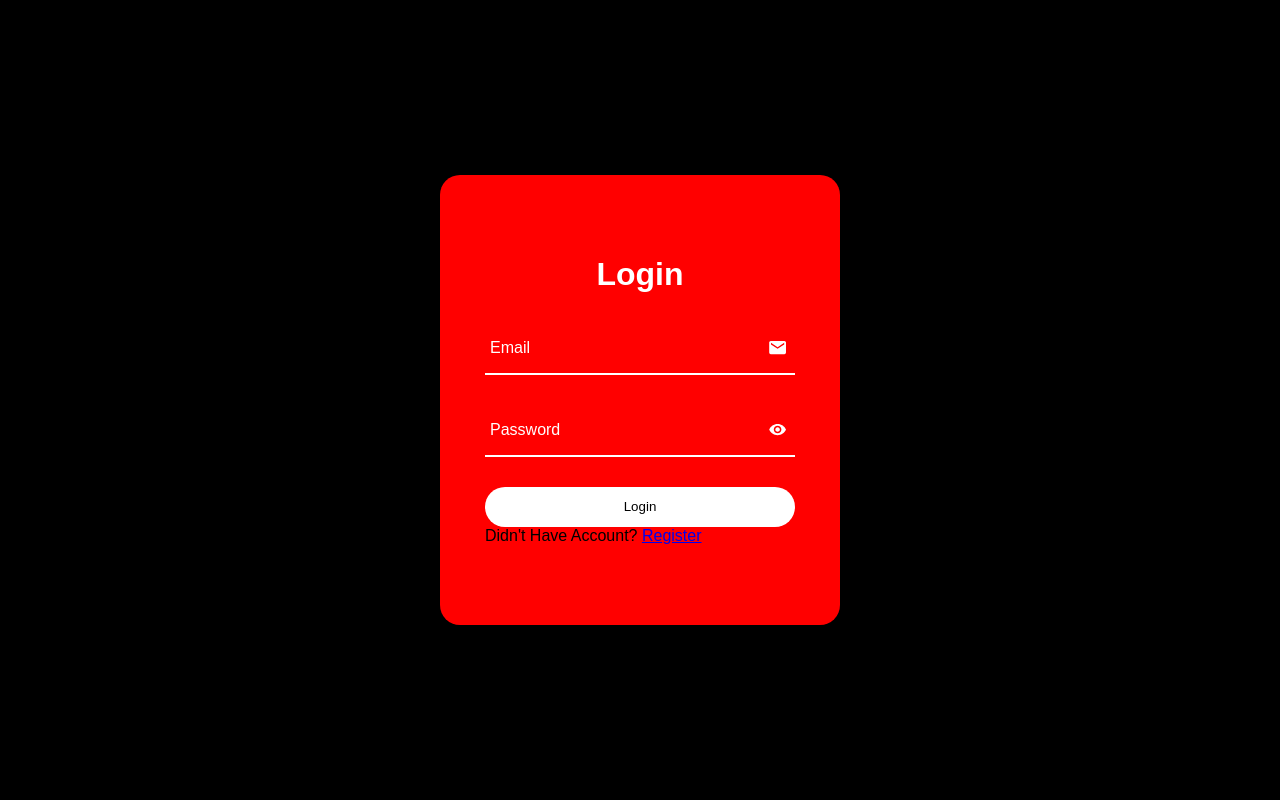
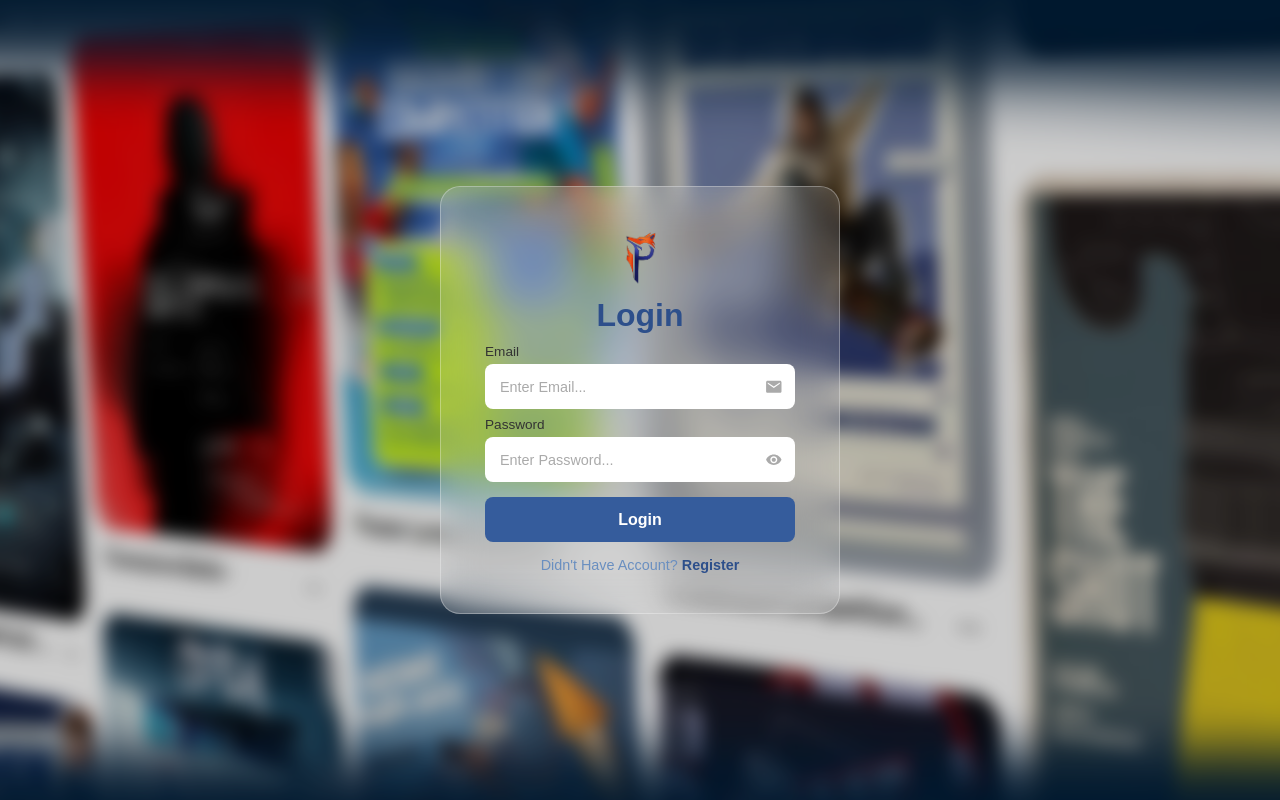
Before and after one commit to Andra6-bit/Pasti_Info, a PHP site: page /login.html in a window 1280 px wide. Run offline with PHP 8.4, Linux system fonts and the light colour scheme.

Commit message:
UI Login Update

```diff
--- a/pinfo/login.css
+++ b/pinfo/login.css
@@ -1,85 +1,170 @@
-*{
+* {
     margin: 0;
     padding: 0;
     box-sizing: border-box;
     font-family: 'Poppins', sans-serif;
 }
 
-body {
+section {
+    position: relative;
     display: flex;
     justify-content: center;
     align-items: center;
-    min-height: 100vh;
-    background: #000;
+    width: 100%;
+    height: 100vh;
+    overflow: hidden;
+}
+
+section::before {
+    content: "";
+    position: absolute;
+    top: 0;
+    left: 0;
+    width: 100%;
+    height: 100%;
+    background: url('Assets/bg_log.jpeg') no-repeat center;
+    background-size: cover;
+    filter: blur(8px);
+    transform: scale(1.1);
+}
+
+section::after {
+    content: "";
+    position: absolute;
+    width: 100%;
+    height: 100%;
+    background: rgba(0, 0, 0, 0.2);
 }
 
 .Login-box {
     position: relative;
+    z-index: 1;
     width: 400px;
-    height: 450px;
-    background: red;
+    height: auto;
+    padding: 40px 30px;
+    background: rgba(255, 255, 255, 0.15);
+    border: 1px solid rgba(255, 255, 255, 0.3);
     border-radius: 20px;
     display: flex;
     justify-content: center;
     align-items: center;
+    backdrop-filter: blur(20px);
+    -webkit-backdrop-filter: blur(20px);
+}
+
+.logo {
+    width: 60px;
+    display: block;
+    margin: 0 auto 10px;
 }
 
 h2 {
     font-size: 2em;
-    color: #fff;
+    color: #2d4f8b;
     text-align: center;
+    margin-bottom: 10px;
 }
 
 .input-box {
     position: relative;
     width: 310px;
-    margin: 30px 0;
-    border-bottom: 2px solid #fff;
-
+    margin: 8px 0;
 }
 
 .input-box label {
-    position: absolute;
-    top: 50%;
-    left: 5px;
-    transform: translateY(-50%);
-    font-size: 1em;
-    color: #fff;
-    pointer-events: none;
-    transition: .5s;
-}
-
-.input-box input:focus~label,
-.input-box input:valid~label {
-    top: -5px;
-
+    position: static;
+    display: block;
+    margin-bottom: 5px;
+    font-size: 0.85em;
+    color: #333;
+    font-weight: 500;
 }
 
 .input-box input {
     width: 100%;
-    height: 50px;
-    background: transparent;
+    height: 45px;
+    background: #fff;
     border: none;
     outline: none;
-    font-size: 1em;
-    color: #fff;
-    padding: 0 35px 0 5px;
+    border-radius: 8px;
+    font-size: 0.9em;
+    color: #333;
+    padding: 0 40px 0 15px;
+}
+
+.input-box input::placeholder {
+    color: #aaa;
+}
+
+.input-box input:focus {
+    box-shadow: 0 0 0 2px rgba(53, 92, 156, 0.3);
 }
 
 .input-box .icon {
     position: absolute;
-    right: 8px;
-    color: #fff;
-    font-size: 1.2em;
-    line-height: 57px;
-
+    right: 12px;
+    bottom: 0;
+    height: 45px;
+    display: flex;
+    align-items: center;
+    color: #aaa;
+    font-size: 1.1em;
+    pointer-events: none;
 }
 
 button {
-    width: 100%;
-    height: 40px;
-    background: #fff;
+    width: 310px;
+    height: 45px;
+    background: #355c9c;
     border: none;
     outline: none;
-    border-radius: 40px;
+    border-radius: 8px;
+    cursor: pointer;
+    font-size: 1em;
+    color: #fff;
+    font-weight: 600;
+    margin-top: 15px;
+    display: block;
 }
+
+button:hover {
+    background: #2d4f8b;
+    transition-property: background;
+    transition-duration: 0.3s;
+    transition-timing-function: ease;
+}
+
+.register-link {
+    font-size: 0.9em;
+    color: #6a8fc0;
+    text-align: center;
+    margin: 15px 0 0;
+}
+
+.register-link p a {
+    color: #2d4f8b;
+    text-decoration: none;
+    font-weight: 700;
+}
+
+.register-link p a:hover {
+    text-decoration: underline;
+}
+
+@media (max-width: 360px) {
+    .Login-box {
+        width: 100%;
+        height: 100vh;
+        border: none;
+        border-radius: 0;
+        padding: 40px 20px;
+    }
+
+    .input-box {
+        width: 290px;
+    }
+
+    button {
+        width: 290px;
+    }
+}
--- a/pinfo/login.html
+++ b/pinfo/login.html
@@ -7,19 +7,23 @@
     <link rel="stylesheet" href="login.css">
 
 </head>
+
 <body>
+
+    <section>
     <div class="Login-box">
         <form action="">
+            <img src="Assets/rmbg_logo.png" class="logo">
             <h2>Login</h2>
             <div class="input-box">
                 <span class="icon"><ion-icon name="mail"></ion-icon></span>
-                <input type="email" required>
                 <label>Email</label>
+                <input type="email" placeholder="Enter Email..." required>
             </div>
             <div class="input-box">
                 <span class="icon"><ion-icon name="eye"></ion-icon></span>
-                <input type="password" required>
                 <label>Password</label>
+                <input type="password" placeholder="Enter Password..." required>
             </div>
             <button type="submit">Login</button>
             <div class="register-link">
@@ -28,6 +32,7 @@
 
         </form>
     </div>
+    </section>
 
     <script src="https://unpkg.com/ionicons@4.5.10-0/dist/ionicons.js"></script>
 
```
Also changed, not shown: pinfo/Assets/rmbg_logo.png (added).
